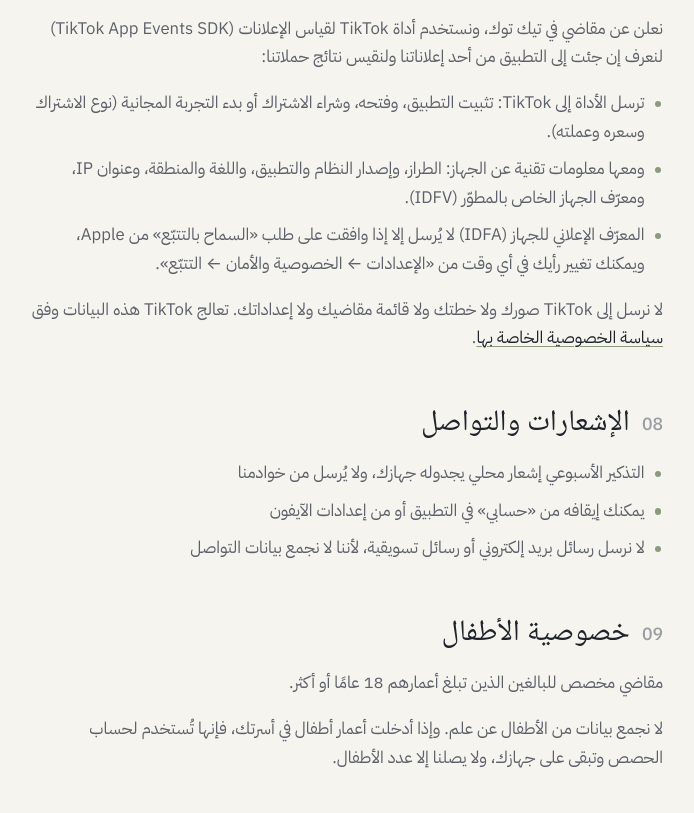
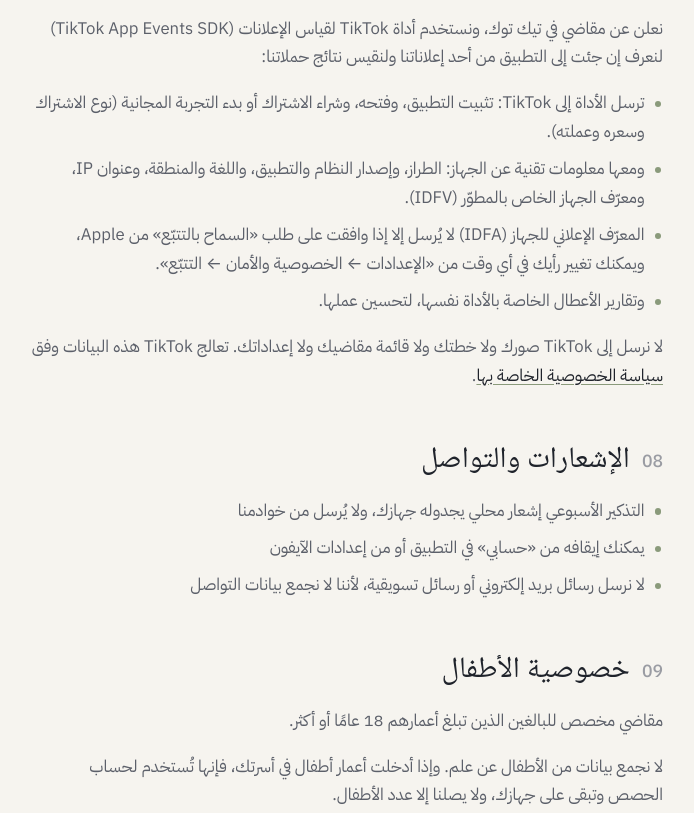
Before and after one commit to JGlover7/privacypolicy-maqadi, a plain HTML site: page index.html in a window 1280 px wide. Shown: the part 4575-5388 px from the top of the page, without its empty margins (293-987 px from the left). Drawn offline with Linux system fonts and the light colour scheme.

Commit message:
Mention TikTok SDK crash reports

```diff
--- a/index.html
+++ b/index.html
@@ -93,7 +93,7 @@ footer { margin-top: 4rem; padding-top: 1.5rem; border-top: 1px solid rgba(127,1
 <div class="body"><p>لا يستخدم مقاضي ملفات تعريف الارتباط (Cookies)، ولا يعرض إعلانات.</p>
 <p>نستخدم PostHog لإحصاءات الاستخدام وRevenueCat لإحصاءات الاشتراك، كما هو موضح أعلاه. هذه الإحصاءات مجهولة الهوية، ولا تُستخدم لتتبعك خارج التطبيق.</p>
 <p>نعلن عن مقاضي في تيك توك، ونستخدم أداة TikTok لقياس الإعلانات (TikTok App Events SDK) لنعرف إن جئت إلى التطبيق من أحد إعلاناتنا ولنقيس نتائج حملاتنا:</p>
-<ul><li>ترسل الأداة إلى TikTok: تثبيت التطبيق، وفتحه، وشراء الاشتراك أو بدء التجربة المجانية (نوع الاشتراك وسعره وعملته).</li><li>ومعها معلومات تقنية عن الجهاز: الطراز، وإصدار النظام والتطبيق، واللغة والمنطقة، وعنوان IP، ومعرّف الجهاز الخاص بالمطوّر (IDFV).</li><li>المعرّف الإعلاني للجهاز (IDFA) لا يُرسل إلا إذا وافقت على طلب «السماح بالتتبّع» من Apple، ويمكنك تغيير رأيك في أي وقت من «الإعدادات ← الخصوصية والأمان ← التتبّع».</li></ul>
+<ul><li>ترسل الأداة إلى TikTok: تثبيت التطبيق، وفتحه، وشراء الاشتراك أو بدء التجربة المجانية (نوع الاشتراك وسعره وعملته).</li><li>ومعها معلومات تقنية عن الجهاز: الطراز، وإصدار النظام والتطبيق، واللغة والمنطقة، وعنوان IP، ومعرّف الجهاز الخاص بالمطوّر (IDFV).</li><li>المعرّف الإعلاني للجهاز (IDFA) لا يُرسل إلا إذا وافقت على طلب «السماح بالتتبّع» من Apple، ويمكنك تغيير رأيك في أي وقت من «الإعدادات ← الخصوصية والأمان ← التتبّع».</li><li>وتقارير الأعطال الخاصة بالأداة نفسها، لتحسين عملها.</li></ul>
 <p>لا نرسل إلى TikTok صورك ولا خطتك ولا قائمة مقاضيك ولا إعداداتك. تعالج TikTok هذه البيانات وفق <a href="https://www.tiktok.com/legal/privacy-policy">سياسة الخصوصية الخاصة بها</a>.</p></div></section>
 <section><h2><span class="num">08</span><span>الإشعارات والتواصل</span></h2>
 <div class="body"><ul><li>التذكير الأسبوعي إشعار محلي يجدوله جهازك، ولا يُرسل من خوادمنا</li><li>يمكنك إيقافه من «حسابي» في التطبيق أو من إعدادات الآيفون</li><li>لا نرسل رسائل بريد إلكتروني أو رسائل تسويقية، لأننا لا نجمع بيانات التواصل</li></ul></div></section>
```
